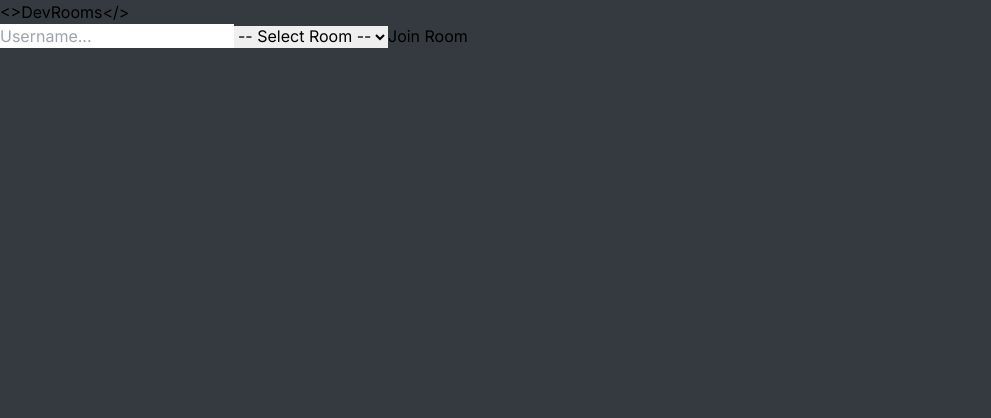
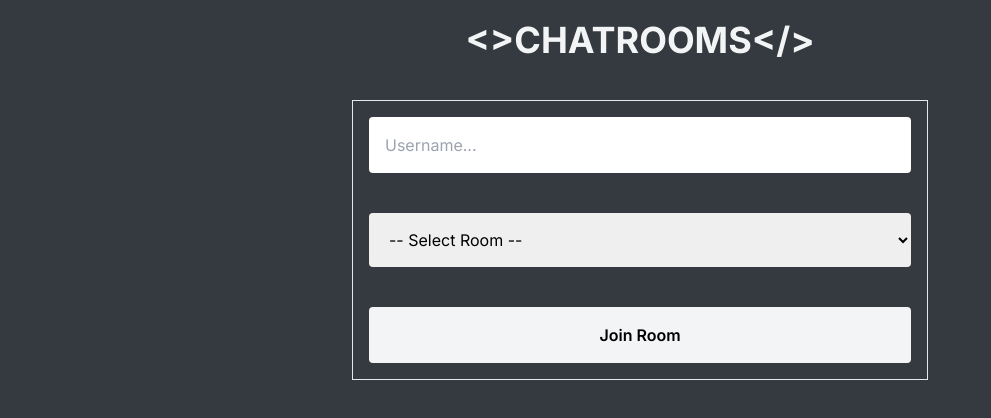
Before and after one commit to Nainish-Rai/ChatApp, a Next.js app in the folder client/: page / in a window 1280 px wide. Shown: the top 418 px of the page, without its empty margins (0-991 px from the left). Built offline with nearby package versions, Linux system fonts and the light colour scheme; no server answers.

Commit message:
improved ui

```diff
--- a/client/app/[room]/page.jsx
+++ b/client/app/[room]/page.jsx
@@ -2,17 +2,16 @@
 import { useParams } from "next/navigation";
 import { useEffect, useState } from "react";
 import { socket } from "../components/socket";
-import { data } from "autoprefixer";
-import "./page.css"
+import "./page.css";
 import MessageComponent from "../components/MessageComponent";
 
-function room() {
+function room({ userDetails }) {
   const [connected, setConnected] = useState(socket.connected);
   const [textValue, setTextValue] = useState("");
-  const [messages, setMessages] = useState([{text:"hello",sender:"nainsih "}]);
+  const [messages, setMessages] = useState([]);
   const [joinData, setJoinData] = useState(null);
   const [user, setUser] = useState("");
-  console.log(user)
+  console.log(user);
   const [activeUsers, setActiveUsers] = useState([]);
   const nameInputStyles = {
     background: "transparent",
@@ -31,8 +30,8 @@ function room() {
     console.log("fired");
     if (textValue) {
       socket.emit("chat_message", {
-      text:  textValue,
-      sender: user
+        text: textValue,
+        sender: user,
       });
       setTextValue("");
       e.target.value = "";
@@ -40,15 +39,15 @@ function room() {
   };
   useEffect(() => {
     socket.on("chat_message", (msg) => {
-      setMessages((prev) => [msg,...prev]);
-      console.log(msg)
+      setMessages((prev) => [msg, ...prev]);
+      console.log(msg);
     });
     socket.on("joined_data", (data) => {
       setJoinData(data);
     });
     socket.on("user_detail", (data) => {
-      console.log(data)
-     data!="" && setUser(data);
+      console.log(data);
+      data != "" && setUser(data);
     });
     socket.on("chatroom_users", (data) => {
       setActiveUsers(data);
@@ -56,8 +55,9 @@ function room() {
   }, [socket]);
 
   return (
-    <main className="w-full h-screen bg-[#343a3f]">
-      {/* <div className="">
+    <main className="w-full h-screen bg-[#343a3f] flex">
+      <div className="p-4 m-2 border px-16">
+        <h2 className="font-semibold text-gray-300">Active Users</h2>
         <div>
           {activeUsers.map((item, index) => {
             return (
@@ -67,21 +67,32 @@ function room() {
             );
           })}
         </div>
-      </div> */}
-      <div className=" w-full p-5 h-screen max-w-5xl flex flex-col justify-between mx-auto">
+      </div>
+      <div className=" w-full p-5 h-screen max-w-5xl flex flex-col justify-between mx-12">
         <h1 className=" text-center font-bold text-4xl text-[#999]">
           ChatRoom :{" "}
-          <span className="text-[#d8d8d8]  capitalize">{params.room + user}</span>
+          <span className="text-[#d8d8d8]  capitalize">
+            {params.room + user}
+          </span>
         </h1>
         {joinData && (
           <p className="text-gray-100">{joinData.username} ki GC me entry</p>
         )}
         <div className=" overflow-y-scroll  h-full  px-8 flex flex-col-reverse chat-area">
           {messages.map((item, index) => {
-            return <MessageComponent key={index} text={item.text} sender={item.sender} />;
+            return (
+              <MessageComponent
+                key={index}
+                text={item.text}
+                sender={item.sender}
+              />
+            );
           })}
         </div>
-        <form onSubmit={handleSubmit} className="flex justify-center focus:border-none w-full">
+        <form
+          onSubmit={handleSubmit}
+          className="flex justify-center focus:border-none w-full"
+        >
           <input
             className=" focus:outline-none w-[75%]"
             style={nameInputStyles}
--- a/client/app/page.js
+++ b/client/app/page.js
@@ -1,43 +1,47 @@
-'use client'
-import { socket } from "./components/socket"
-import { useState , useEffect } from "react"
-import {useRouter} from 'next/navigation'
+"use client";
+import { socket } from "./components/socket";
+import { useState, useEffect } from "react";
+import { useRouter } from "next/navigation";
 
 export default function Home() {
-  const router = useRouter()
+  const router = useRouter();
 
-  const [username,setUsername] = useState("")
-  const [room,setRoom] = useState("")
+  const [username, setUsername] = useState("");
+  const [room, setRoom] = useState("");
 
   const joinRoom = () => {
-    if (room !== '' && username !== '') {
-      socket.emit('join_room', { username, room });
+    if (room !== "" && username !== "") {
+      socket.emit("join_room", { username, room });
     }
 
     // Redirect to /chat
-    router.push(`/${room}`)
+    router.push(`/${room}`);
   };
 
+  return (
+    <main className="h-screen w-full">
 
-  return (
-   <main >
-     <div>
-      <div >
-        <h1>{`<>DevRooms</>`}</h1>
-        <input placeholder='Username...' onChange={(e)=>setUsername(e.target.value)} />
+        <div className="w-full p-5">
+          <h1 className="font-bold text-center text-4xl text-gray-100">{`<>CHATROOMS</>`}</h1>
+          <div className="border max-w-xl mt-10 mx-auto w-full flex flex-col gap-10 p-4">
+            <input
+            className="p-4 rounded"
+              placeholder="Username..."
+              onChange={(e) => setUsername(e.target.value)}
+            />
 
-        <select onChange={(e)=>setRoom(e.target.value)}>
-          <option>-- Select Room --</option>
-          <option value='javascript'>JavaScript</option>
-          <option value='node'>Node</option>
-          <option value='express'>Express</option>
-          <option value='react'>React</option>
-        </select>
+            <select className="p-4 rounded" onChange={(e) => setRoom(e.target.value)}>
+              <option>-- Select Room --</option>
+              <option value="Bhopal">Bhopal</option>
+              <option value="Gwalior">Gwalior</option>
+              <option value="Jabalpur">Jabalpur</option>
+              <option value="Shujalpur">Shujalpur</option>
+              <option value="Lakhnadown">Lakhnadown</option>
+            </select>
 
-        <button onClick={joinRoom}>Join Room</button>
-      </div>
-
-    </div>
-   </main>
-  )
+            <button onClick={joinRoom} className="p-4 bg-gray-100 font-semibold rounded">Join Room</button>
+          </div>
+        </div>
+    </main>
+  );
 }
```
Also changed, not shown: 1 other file (tests, documents, lock files or other folders).
